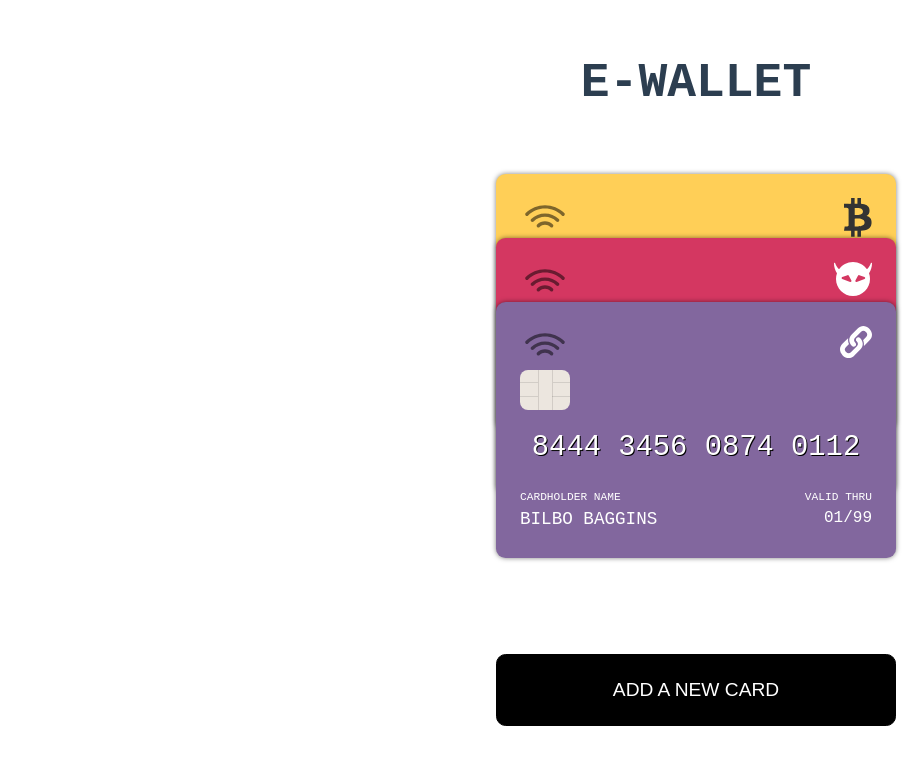
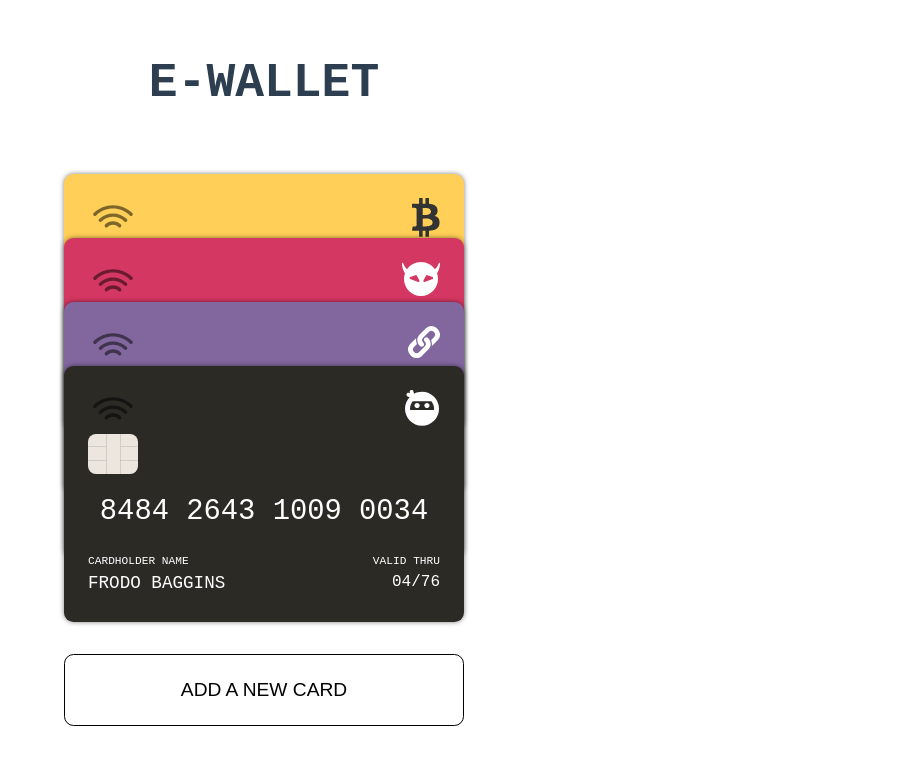
Before and after one commit to icasamoubica/e-wallet, a Vue app: page / in a window 1280 px wide. Shown: the top 764 px of the page, without its empty margins (376-1280 px from the left). Built offline with nearby package versions, Linux system fonts and the light colour scheme.

Commit message:
added basic delete button functinality and focusing on a card in stack

```diff
--- a/src/components/Card.vue
+++ b/src/components/Card.vue
@@ -40,6 +40,8 @@ export default {
     border-radius: 0.6rem;
     width: 22rem;
     height: 13em;
+    transform : perspective(200px) translateZ(0);
+    transition: transform, z-index 100ms linear;
 }
 .logos {
     width: 100%;
@@ -78,4 +80,8 @@ export default {
     font-size: 1rem;
     margin-top: 0;
 }
+.card:hover {
+    transform : perspective(200px) translateZ(2px);
+    z-index: 2;
+}
 </style>
--- a/src/main.js
+++ b/src/main.js
@@ -49,7 +49,21 @@ new Vue({
               "textColor" : "white",
               "textShadow" : " 1px 1px 0px #000"
             }
+          },
+          {
+            "id" : 4,
+            "cardNumber" : '8484 2643 1009 0034',
+            "carholderName" : 'FRODO BAGGINS',
+            "validUntil" : '04/76',
+            "vendor" : {
+              "name" : "Ninja",
+              "logo" : "vendor-ninja.svg",
+              "color" : "#2b2a25",
+              "textColor" : "white",
+              "textShadow" : "none"
+            }
           }
+
 
 
         ]
@@ -74,7 +88,9 @@ new Vue({
               ids.push(card.id)
             }
             return Math.max(...ids)
-
+          },
+          deleteCard(id) {
+            this.cards = this.cards.filter(card => card.id != id)
           }
     },
   router,
--- a/src/views/AddCard.vue
+++ b/src/views/AddCard.vue
@@ -5,7 +5,7 @@
         <card v-bind:card=newCard />
         <card-form v-bind:card = newCard></card-form>
         <router-link v-bind:to="'/'">
-            <button v-on:click="addCard(newCard)">ADD CARD</button>
+            <button class="adCardButtonBlack" v-on:click="addCard(newCard)">ADD CARD</button>
         </router-link>
     </div>
 </template>
@@ -65,7 +65,7 @@ export default {
     .cardNumber {
         font-size: 1.8rem;
     }
-    button {
+    .adCardButtonBlack {
       color: white;
       border: 1px solid black;
       margin-top: 1rem;
--- a/src/views/Home.vue
+++ b/src/views/Home.vue
@@ -1,6 +1,9 @@
 <template>
   <div class="home">
       <top v-bind:topText="'E-WALLET'"></top>
+      <div class="deleteCard" v-if="cardIsSelected" v-on:click="confirmDeleteSelected">
+         <svg width="24" height="24" xmlns="http://www.w3.org/2000/svg" fill-rule="evenodd" clip-rule="evenodd"><path d="M19 24h-14c-1.104 0-2-.896-2-2v-16h18v16c0 1.104-.896 2-2 2zm-7-10.414l3.293-3.293 1.414 1.414-3.293 3.293 3.293 3.293-1.414 1.414-3.293-3.293-3.293 3.293-1.414-1.414 3.293-3.293-3.293-3.293 1.414-1.414 3.293 3.293zm10-8.586h-20v-2h6v-1.5c0-.827.673-1.5 1.5-1.5h5c.825 0 1.5.671 1.5 1.5v1.5h6v2zm-8-3h-4v1h4v-1z"/></svg>
+      </div>
       <card v-if="cardIsSelected"
             v-bind:card="selectedCard"
             v-on:click="unselectCard"
@@ -32,20 +35,27 @@ export default {
   }},
 
   methods : {
-    cardIsSelected() {
-      return this.selectedCard!=null
-    },
     selectCard(cardToSelect) {
       this.selectedCard = cardToSelect
     },
     unselectCard() {
       this.selectedCard = null
-    }
+    },
+    deleteSelected() {
+      this.$root.deleteCard(this.selectedCard.id)
+      this.selectedCard = null
+    },
+      confirmDeleteSelected() {
+        this.deleteSelected()
+      }
   },
 
   computed : {
+      cardIsSelected() {
+        return this.selectedCard!=null
+      },
       existingCards() {
-          return this.$root.getCards()
+        return this.$root.getCards()
       },
       getCardStackHeight() {
         return 30 + this.$root.getCards.length*4
@@ -63,9 +73,20 @@ export default {
 
 <style>
     .home {
-      justify-self: flex-end;
         display: flex;
         flex-direction: column;
+        align-items: center;
+        justify-content: center;
+    }
+    .deleteCard {
+        position: relative;
+        left: 10rem;
+        border: 2px solid black;
+        box-shadow: 0 0 2px black;
+        border-radius: 1rem;
+        width: 2.5rem;
+        height : 2.5rem;
+        display: flex;
         align-items: center;
         justify-content: center;
     }
@@ -78,4 +99,5 @@ export default {
       width: 25rem;
       background-color: white;
     }
+
 </style>
```
Also changed, not shown: src/components/CardStack.vue (+3 -4 lines).
